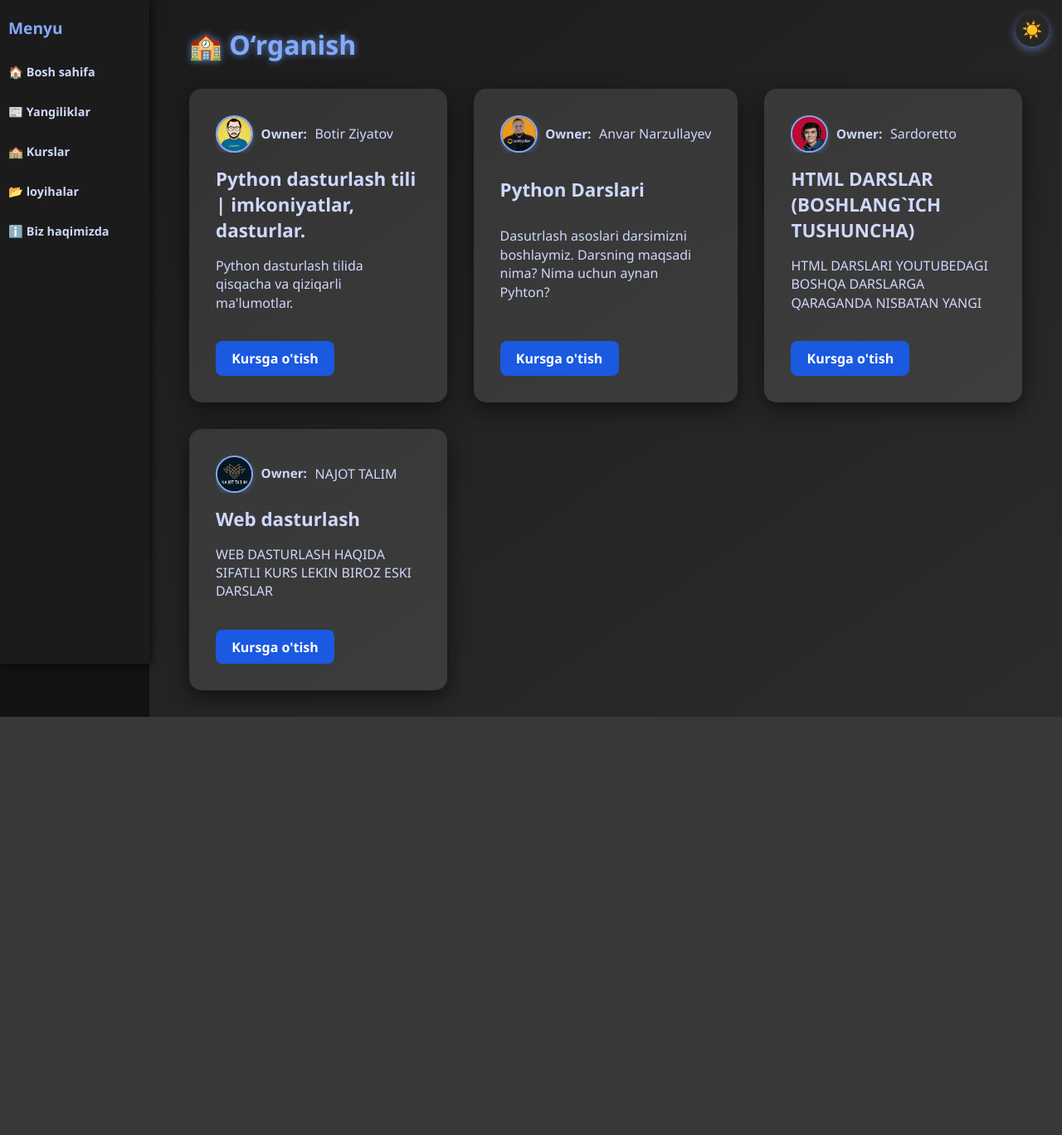
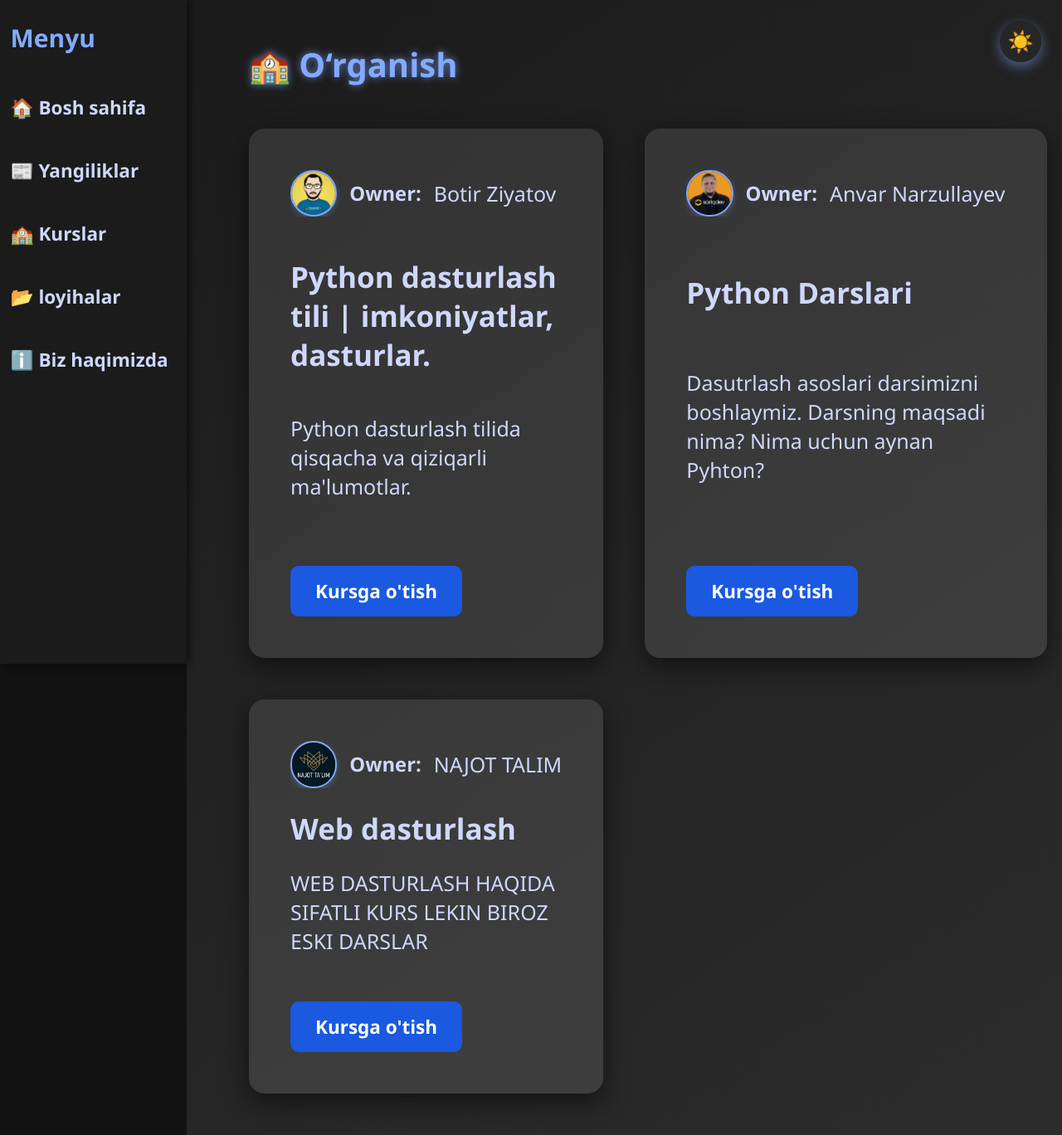
Before and after one commit to takhirovbunyad/UzDevHub, a Django app: page /learn/ in a window 1280 px wide. Shown: the whole page at 83% size. Before the commit the page ends 864 px from the top, so only its background shows below. Run offline with Django 5.2, Linux system fonts and the light colour scheme; data comes from the database, SQL or seed files in the repository.

Commit message:
Katta o‘lchamga moslab CSS faylini yangiladi

```diff
--- a/static/css/learn.css
+++ b/static/css/learn.css
@@ -2,6 +2,10 @@
     margin: 0;
     padding: 0;
     box-sizing: border-box;
+}
+
+html {
+    font-size: 125%;
 }
 
 body {
@@ -19,9 +23,9 @@
     top: 0;
     height: 100vh;
     overflow-y: auto;
-    width: 180px;
+    width: 225px; /* 180 * 1.25 */
     background-color: #1b1b1b;
-    padding: 20px 10px;
+    padding: 25px 12.5px; /* 20px 10px * 1.25 */
     box-shadow: 2px 0 10px rgba(0,0,0,0.7);
     user-select: none;
     flex-shrink: 0;
@@ -29,8 +33,8 @@
 
 .sidebar h2 {
     color: #82aaff;
-    margin-bottom: 1.5rem;
-    font-size: 1.2rem;
+    margin-bottom: 1.875rem; /* 1.5rem * 1.25 */
+    font-size: 1.5rem; /* 1.2rem * 1.25 */
     user-select: none;
 }
 
@@ -38,47 +42,48 @@
     display: block;
     color: #cfd8fc;
     text-decoration: none;
-    margin-bottom: 1rem;
-    padding: 0.4rem 0;
-    border-radius: 5px;
+    margin-bottom: 1.25rem; /* 1rem * 1.25 */
+    padding: 0.5rem 0; /* 0.4rem * 1.25 */
+    border-radius: 6.25px; /* 5px * 1.25 */
     transition: background-color 0.3s ease;
     font-weight: 600;
-    font-size: 0.9rem;
+    font-size: 1.125rem; /* 0.9rem * 1.25 */
 }
 
 .sidebar nav a:hover {
     background-color: #2a52d8;
     color: white;
 }
+
 /* Main content */
 main.main-content {
     flex: 1;
-    padding: 2rem 3rem;
+    padding: 2.5rem 3.75rem; /* 2rem 3rem * 1.25 */
     background: linear-gradient(145deg, #1b1b1b, #2c2c2c);
     overflow-y: auto;
 }
 
 main.main-content h1 {
     color: #82aaff;
-    margin-bottom: 2rem;
+    margin-bottom: 2.5rem; /* 2rem * 1.25 */
     user-select: none;
-    text-shadow: 0 0 8px rgba(130,170,255,0.7);
+    text-shadow: 0 0 10px rgba(130,170,255,0.7);
 }
 
 /* Learn grid va card */
 .learn-grid {
     display: grid;
     grid-template-columns: repeat(3, 1fr);
-    gap: 2rem 2rem;
-    max-width: 1200px;
+    gap: 2.5rem 2.5rem; /* 2rem * 1.25 */
+    max-width: 1500px; /* 1200px * 1.25 */
     margin: 0 auto;
 }
 
 .learn-card {
     background: rgba(255, 255, 255, 0.1);
-    border-radius: 15px;
-    padding: 2rem;
-    box-shadow: 0 8px 24px rgba(10,10,10,0.7);
+    border-radius: 18.75px; /* 15px * 1.25 */
+    padding: 2.5rem; /* 2rem * 1.25 */
+    box-shadow: 0 10px 30px rgba(10,10,10,0.7); /* 0 8px 24px * 1.25 */
     color: #cfd8fc;
     display: flex;
     flex-direction: column;
@@ -89,19 +94,19 @@
 
 .learn-card:hover {
     background: rgba(26, 115, 232, 0.3);
-    box-shadow: 0 12px 36px rgba(26, 115, 232, 0.7);
+    box-shadow: 0 15px 45px rgba(26, 115, 232, 0.7); /* 0 12px 36px * 1.25 */
     color: white;
 }
 
 .learn-card h3 {
-    margin-bottom: 1rem;
-    font-size: 1.4rem;
+    margin-bottom: 1.25rem; /* 1rem * 1.25 */
+    font-size: 1.75rem; /* 1.4rem * 1.25 */
     font-weight: 700;
 }
 
 .learn-card p {
-    font-size: 1rem;
-    margin-bottom: 1rem;
+    font-size: 1.25rem; /* 1rem * 1.25 */
+    margin-bottom: 1.25rem; /* 1rem * 1.25 */
     line-height: 1.4;
 }
 
@@ -110,11 +115,12 @@
     align-self: flex-start;
     background-color: #1a59e0;
     color: white;
-    padding: 0.6rem 1.2rem;
-    border-radius: 8px;
+    padding: 0.75rem 1.5rem; /* 0.6rem 1.2rem * 1.25 */
+    border-radius: 10px; /* 8px * 1.25 */
     text-decoration: none;
     font-weight: 600;
     transition: background 0.2s ease;
+    font-size: 1.125rem; /* biroz kattaroq qilish uchun */
 }
 
 .learn-button:hover {
@@ -126,17 +132,17 @@
     display: flex;
     align-items: center;
     justify-content: flex-start;
-    gap: 1rem;
-    margin-top: 1.2rem;
-    max-height: 80px;
+    gap: 1.25rem; /* 1rem * 1.25 */
+    margin-top: 1.5rem; /* 1.2rem * 1.25 */
+    max-height: 100px; /* 80px * 1.25 */
     overflow: hidden;
 }
 
 .owner-info {
     display: flex;
     align-items: center;
-    gap: 0.6rem;
-    font-size: 1rem;
+    gap: 0.75rem; /* 0.6rem * 1.25 */
+    font-size: 1.25rem; /* 1rem * 1.25 */
     flex-wrap: nowrap;
     max-width: 100%;
     overflow: hidden;
@@ -146,26 +152,26 @@
 
 .owner-info b,
 .owner-info span {
-    font-size: 0.95em;
+    font-size: 1.1875rem; /* 0.95em * 1.25 */
     overflow: hidden;
     text-overflow: ellipsis;
     white-space: nowrap;
 }
 
 .owner-img-inline {
-    width: 45px;
-    height: 45px;
+    width: 56.25px; /* 45px * 1.25 */
+    height: 56.25px; /* 45px * 1.25 */
     border-radius: 50%;
     object-fit: cover;
     border: 2px solid #82aaff;
-    box-shadow: 0 2px 6px rgba(130,170,255,0.3);
+    box-shadow: 0 2.5px 7.5px rgba(130,170,255,0.3); /* 0 2px 6px */
     flex-shrink: 0;
 }
 
 .owner-img {
-    width: 45px;
-    height: 45px;
-    border-radius: 40%;
+    width: 56.25px;
+    height: 56.25px;
+    border-radius: 50%; /* 40% -> 50% to keep circle shape at bigger size */
     object-fit: cover;
     border: 2px solid #82aaff;
 }
@@ -173,19 +179,19 @@
 /* Badge */
 .badge-row {
     display: flex;
-    gap: 0.5rem;
-    margin-top: 1rem;
+    gap: 0.625rem; /* 0.5rem * 1.25 */
+    margin-top: 1.25rem; /* 1rem * 1.25 */
     flex-wrap: wrap;
 }
 
 .badge {
-    font-size: 0.75rem;
-    padding: 0.3rem 0.6rem;
-    border-radius: 12px;
+    font-size: 0.9375rem; /* 0.75rem * 1.25 */
+    padding: 0.375rem 0.75rem; /* 0.3rem 0.6rem * 1.25 */
+    border-radius: 15px; /* 12px * 1.25 */
     font-weight: 600;
     background: #1a59e0;
     color: white;
-    box-shadow: 0 2px 6px rgba(0,0,0,0.2);
+    box-shadow: 0 2.5px 7.5px rgba(0,0,0,0.2);
 }
 
 .badge.new {
@@ -199,17 +205,17 @@
 /* Dark mode toggle */
 #dark-toggle {
     position: fixed;
-    top: 1rem;
-    right: 1rem;
+    top: 1.25rem; /* 1rem * 1.25 */
+    right: 1.25rem;
     background: rgba(40,40,40,0.8);
     border: none;
     border-radius: 50%;
-    width: 40px;
-    height: 40px;
+    width: 50px; /* 40px * 1.25 */
+    height: 50px;
     color: #82aaff;
-    font-size: 20px;
+    font-size: 25px; /* 20px * 1.25 */
     cursor: pointer;
-    box-shadow: 0 4px 12px rgba(130,170,255,0.5);
+    box-shadow: 0 5px 15px rgba(130,170,255,0.5);
     display: flex;
     align-items: center;
     justify-content: center;
@@ -301,7 +307,7 @@
     display: flex;
     align-items: center;
     justify-content: flex-start;
-    gap: 1rem;
+    gap: 1.25rem; /* 1rem * 1.25 */
     margin-top: auto;
 }
 
@@ -315,7 +321,7 @@
         transform: translateX(-100%);
         transition: transform 0.3s ease;
         z-index: 9999;
-        width: 220px;
+        width: 275px; /* 220px * 1.25 */
         height: 100vh;
     }
     .sidebar.open {
```
Also changed, not shown: static/css/dashboard.css (+45 -40 lines), static/css/news.css (+48 -33 lines), static/css/projects.css (+72 -68 lines).
